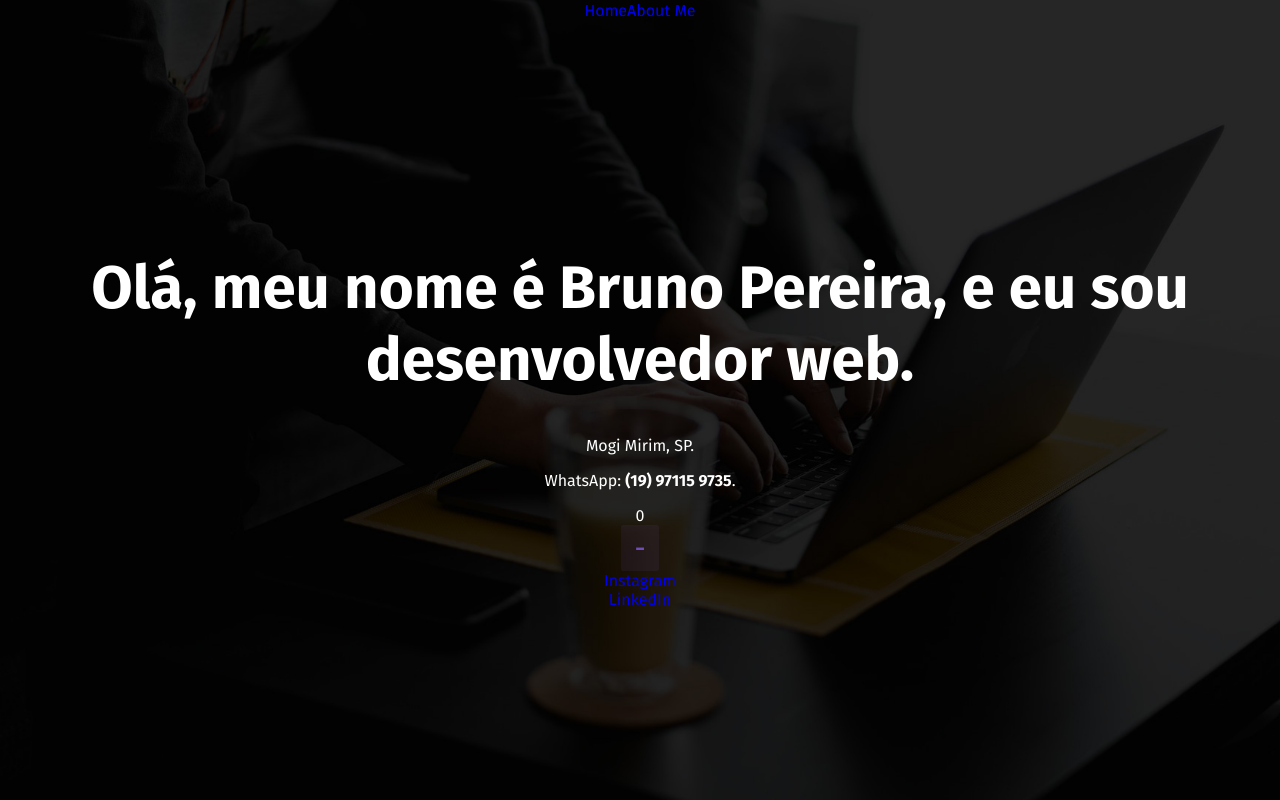
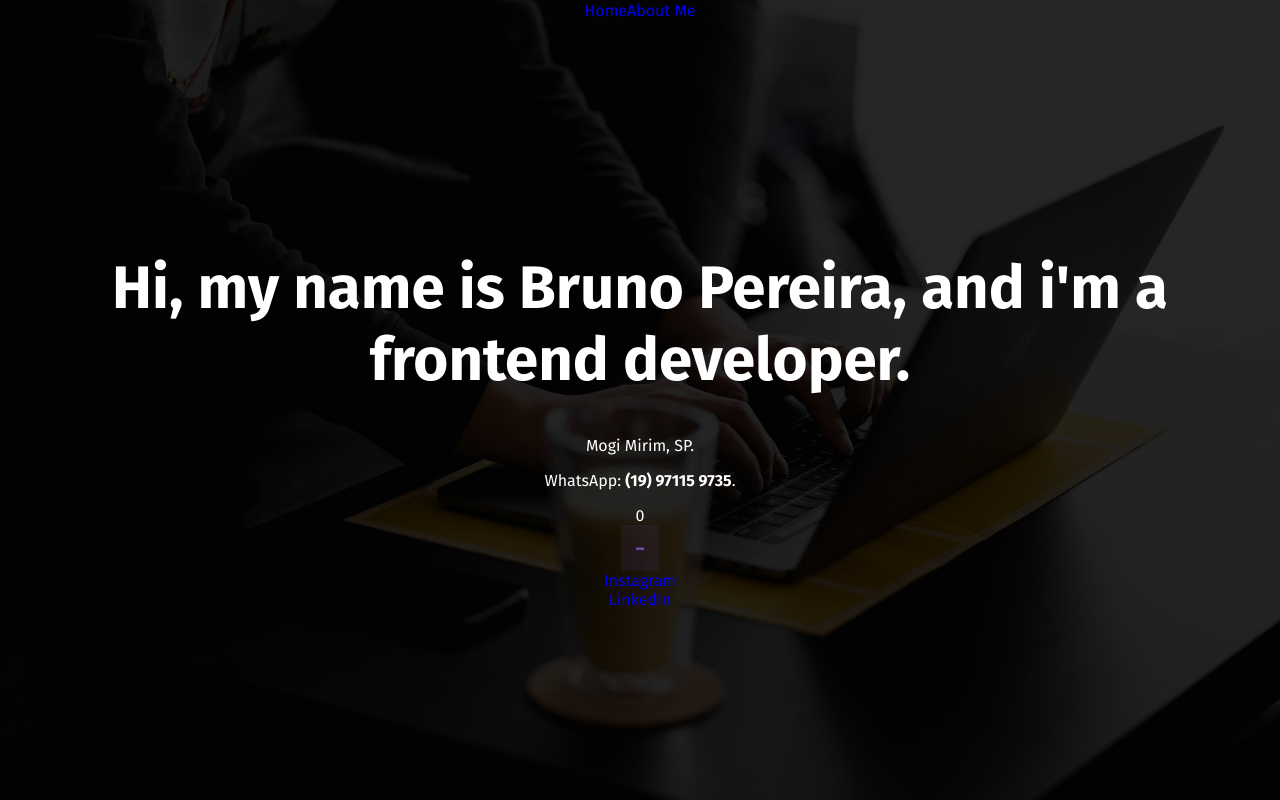
Before and after one commit to SirBruno/portfolio, a React (Create React App) app: page / in a window 1280 px wide. Built offline with nearby package versions, Linux system fonts and the light colour scheme.

Commit message:
modified some text

```diff
--- a/src/App.js
+++ b/src/App.js
@@ -7,7 +7,7 @@ function App() {
     <div className="App">
       <header className="App-header">
         <div>
-          <h1>Olá, meu nome é Bruno Pereira, e eu sou desenvolvedor web.</h1>
+          <h1>Hi, my name is Bruno Pereira, and i'm a frontend developer.</h1>
           <p>Mogi Mirim, SP.</p>
           <p>WhatsApp: <b>(19) 97115 9735</b>.</p>
           <Counter />
```
